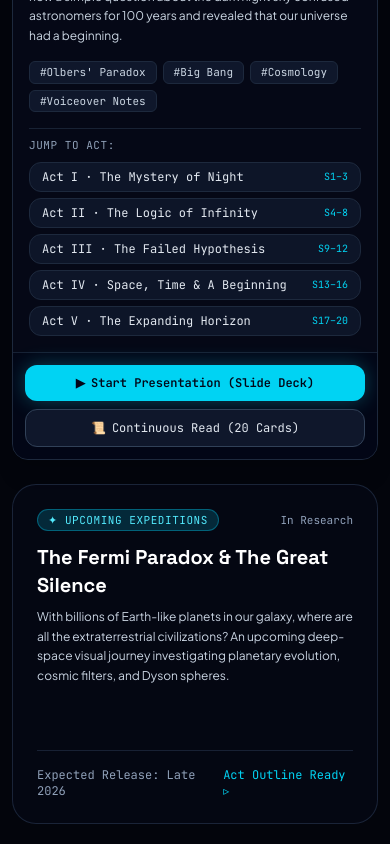
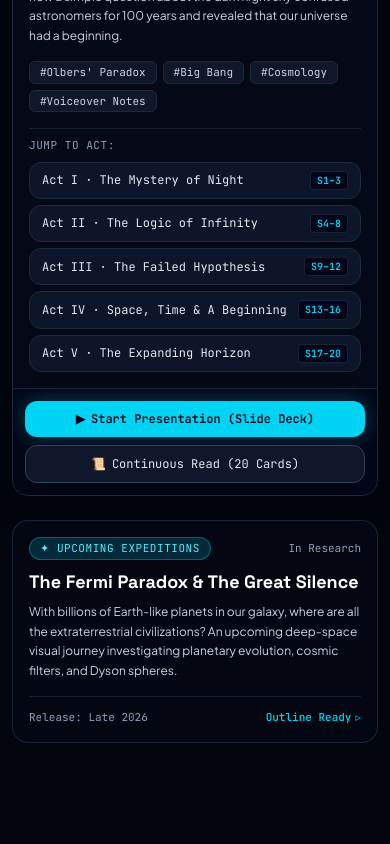
Before and after one commit to tnh4522/my-presentation, a Next.js app: page / in a window 390 px wide. Shown: the part 1119-1963 px from the top of the page. After the commit the page ends 1882 px from the top, so only its background shows below. Built offline with nearby package versions, Linux system fonts and the light colour scheme; no server answers.

Commit message:
fix(hub): fix upcoming teaser text wrapping, card voids, and popover constraints

```diff
--- a/app/components/PresentationApp.tsx
+++ b/app/components/PresentationApp.tsx
@@ -847,7 +847,7 @@ export function PresentationApp({
             </button>
 
             {showActMenu && (
-              <div className="absolute top-full left-1/2 -translate-x-1/2 mt-1.5 w-64 bg-[#070b1c] border border-cyan-500/40 rounded-xl shadow-2xl p-1.5 z-40 backdrop-blur-xl animate-in fade-in duration-150">
+              <div className="absolute top-full left-1/2 -translate-x-1/2 mt-1.5 w-64 max-w-[calc(100vw-24px)] bg-[#070b1c] border border-cyan-500/40 rounded-xl shadow-2xl p-1.5 z-40 backdrop-blur-xl animate-in fade-in duration-150">
                 <div className="text-[10px] font-mono uppercase tracking-wider text-slate-400 px-2 py-1 border-b border-slate-800/80 mb-1">
                   Cosmic Chapters
                 </div>
@@ -942,7 +942,7 @@ export function PresentationApp({
               </button>
 
               {showMediaMenu && (
-                <div className="absolute top-full right-0 mt-1.5 w-72 bg-[#070b1c] border border-cyan-500/35 rounded-2xl shadow-2xl p-3 z-40 backdrop-blur-xl space-y-3 animate-in fade-in duration-150">
+                <div className="absolute top-full right-0 mt-1.5 w-72 max-w-[calc(100vw-24px)] bg-[#070b1c] border border-cyan-500/35 rounded-2xl shadow-2xl p-3 z-40 backdrop-blur-xl space-y-3 animate-in fade-in duration-150">
                   <div className="text-[10px] font-mono uppercase tracking-wider text-slate-400 border-b border-slate-800 pb-1.5">
                     Cosmic Media Studio
                   </div>
--- a/app/components/PresentationHub.tsx
+++ b/app/components/PresentationHub.tsx
@@ -346,7 +346,7 @@ export function PresentationHub() {
                       {deck.tags.map((tag) => (
                         <span
                           key={tag}
-                          className="text-[11px] font-mono px-2.5 py-0.5 rounded-md bg-slate-900 border border-slate-800 text-slate-300"
+                          className="text-[11px] font-mono px-2.5 py-0.5 rounded-md bg-slate-900 border border-slate-800 text-slate-300 whitespace-nowrap"
                         >
                           #{tag}
                         </span>
@@ -370,10 +370,10 @@ export function PresentationHub() {
                                 slideIndex: act.slides[0] - 1,
                               })
                             }
-                            className="text-left px-3 py-1.5 rounded-xl bg-slate-900/90 border border-slate-800 hover:border-cyan-400/50 text-xs font-mono text-slate-200 flex items-center justify-between transition cursor-pointer"
+                            className="text-left px-3 py-2 rounded-xl bg-slate-900/90 border border-slate-800 hover:border-cyan-400/50 text-xs font-mono text-slate-200 flex items-center justify-between transition cursor-pointer"
                           >
                             <span className="truncate">{act.title}</span>
-                            <span className="text-[10px] text-cyan-400 shrink-0 ml-2">
+                            <span className="text-[10px] text-cyan-400 font-bold shrink-0 ml-2 bg-slate-950 px-1.5 py-0.5 rounded border border-slate-800/80">
                               S{act.slides[0]}–{act.slides[act.slides.length - 1]}
                             </span>
                           </button>
@@ -410,17 +410,17 @@ export function PresentationHub() {
             ))}
 
               {/* Upcoming Cosmic Explorations Teaser */}
-              <div className="rounded-3xl border border-slate-800/90 bg-[#060918]/60 p-6 flex flex-col justify-between space-y-4 min-h-[340px]">
+              <div className="rounded-2xl sm:rounded-3xl border border-slate-800/90 bg-[#060918]/60 p-4 sm:p-6 flex flex-col justify-between space-y-4">
                 <div>
-                  <div className="flex items-center justify-between gap-2 mb-3">
-                    <span className="text-[11px] font-mono text-cyan-300 bg-cyan-950/80 border border-cyan-500/40 px-2.5 py-0.5 rounded-full uppercase tracking-wider">
+                  <div className="flex items-center justify-between gap-2 mb-2.5 sm:mb-3">
+                    <span className="text-[11px] font-mono text-cyan-300 bg-cyan-950/80 border border-cyan-500/40 px-2.5 py-0.5 rounded-full uppercase tracking-wider whitespace-nowrap">
                       ✦ Upcoming Expeditions
                     </span>
-                    <span className="text-[11px] font-mono text-slate-400">
+                    <span className="text-[11px] font-mono text-slate-400 whitespace-nowrap">
                       In Research
                     </span>
                   </div>
-                  <h3 className="font-display text-xl font-bold text-white">
+                  <h3 className="font-display text-lg sm:text-xl font-bold text-white leading-snug">
                     The Fermi Paradox &amp; The Great Silence
                   </h3>
                   <p className="text-xs sm:text-sm text-slate-300 mt-2 leading-relaxed">
@@ -428,12 +428,13 @@ export function PresentationHub() {
                   </p>
                 </div>
 
-                <div className="pt-4 border-t border-slate-800/80 flex items-center justify-between">
-                  <span className="text-xs font-mono text-slate-400">
-                    Expected Release: Late 2026
+                <div className="pt-3 sm:pt-4 border-t border-slate-800/80 flex items-center justify-between gap-2 text-[11px] sm:text-xs font-mono">
+                  <span className="text-slate-400 whitespace-nowrap">
+                    Release: Late 2026
                   </span>
-                  <span className="text-xs font-mono text-cyan-400">
-                    Act Outline Ready ▹
+                  <span className="text-cyan-400 whitespace-nowrap font-medium flex items-center gap-1">
+                    <span>Outline Ready</span>
+                    <span>▹</span>
                   </span>
                 </div>
               </div>
```
